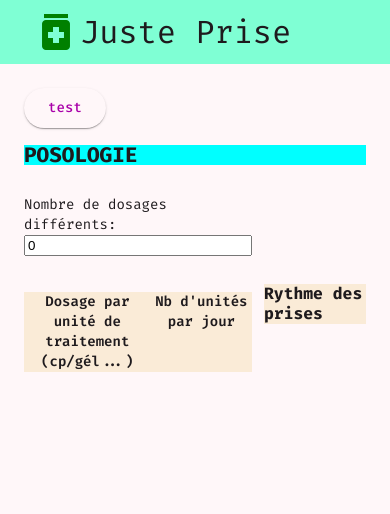
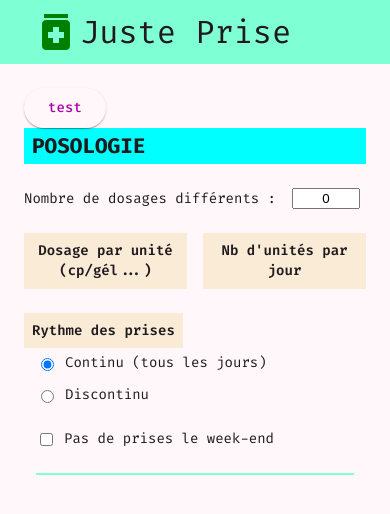
Before and after one commit to Camille-951/juste-prise, an Angular app: page / in a window 390 px wide. Shown: the top 514 px of the page. Built offline with nearby package versions, Linux system fonts and the light colour scheme.

Commit message:
Add rythm & UI - Updated UI. - Added rythm. - Connected values to form.

```diff
--- a/src/app/observance-form/observance-form.html
+++ b/src/app/observance-form/observance-form.html
@@ -1,22 +1,63 @@
 <div class="content">
     <button mat-raised-button (click)="printValues()">test</button>
+
     <div class="posologie">
         <h2 class="title">POSOLOGIE</h2>
+
         <div class="dose-number">
-            <span>Nombre de dosages différents:</span>
-            <input mat-input type="number" [formField]="posologieForm.doseNumber"/>
+            <span>Nombre de dosages différents :</span>
+            <input mat-input type="number" [formField]="posologieForm.doseNumber" />
         </div>
 
+        <div class="columns-wrapper">
+
             <div class="dose-lines">
-            <span class="header">Dosage par unité de traitement (cp/gél...)</span>
+                <span class="header">Dosage par unité (cp/gél...)</span>
                 <span class="header">Nb d'unités par jour</span>
-            @for (line of posologieModel().doseLines; track line.id) {
-                <input mat-input type="number"/>
-                <input mat-input type="number"/>
+
+                @for (line of posologieModel().doseLines; track line.id; let i = $index) {
+                    <div class="input-with-unit">
+                        <input mat-input type="number" [formField]="posologieForm.doseLines[i].dosePerUnit"/>
+                        <span>mg</span>
+                    </div>
+                    <input mat-input type="number" [formField]="posologieForm.doseLines[i].unitPerDay"/>
                 }
             </div>
+
             <div class="rythme">
-            <h3>Rythme des prises</h3>
+                <span class="header">Rythme des prises</span>
+
+                <div class="rythme-container">
+                    <div class="rythme-options">
+                        <div class="radio-group">
+                            <input type="radio" id="continu" value="continu" [formField]="posologieForm.rythm.mode" />
+                            <label for="continu">Continu (tous les jours)</label>
+
+                            <input type="radio" id="discontinu" value="discontinu" [formField]="posologieForm.rythm.mode" />
+                            <label for="discontinu">Discontinu</label>
+                        </div>
+
+                        <div class="checkbox-group">
+                            <input type="checkbox" id="weekends" [formField]="posologieForm.rythm.weekEnd"/>
+                            <label for="weekends">Pas de prises le week-end</label>
+                        </div>
+                    </div>
+
+                    <div class="rythme-details">
+                        @if (posologieForm.rythm.mode().value() === 'discontinu') {
+                            <div class="input-group">
+                                <label>Jours de traitement :</label>
+                                <input mat-input type="number" [formField]="posologieForm.rythm.traitement" />
+                            </div>
+                            <div class="input-group">
+                                <label>Jours de pause :</label>
+                                <input mat-input type="number" [formField]="posologieForm.rythm.pause" />
+                            </div>
+                        }
                     </div>
                 </div>
             </div>
+
+        </div>
+    </div>
+</div>
--- a/src/app/observance-form/observance-form.scss
+++ b/src/app/observance-form/observance-form.scss
@@ -1,45 +1,151 @@
+/*Cacher les flèches des inputs type number */
+input[type="number"]::-webkit-inner-spin-button,
+input[type="number"]::-webkit-outer-spin-button {
+    -webkit-appearance: none;
+    margin: 0;
+}
+
+input[type="number"] {
+    -moz-appearance: textfield;
+    appearance: textfield;
+}
+
 .content {
     padding: 24px;
 
     .posologie {
-        display: grid;
-        grid-template-columns: 1fr, 1fr;
-        gap: 12px;
-        grid-template-areas:
-            'title title'
-            'dose-number .'
-            'dose-lines rythme';
+        display: flex;
+        flex-direction: column;
+        gap: 24px;
+        max-width: 1200px;
 
-        .title{
-            grid-area: title;
+        .title {
             background-color: aqua;
-
+            margin: 0;
+            padding: 8px;
         }
 
         .dose-number {
-            grid-area: dose-number;
-            display: grid;
-            grid-column: auto auto;
-        }
+            display: flex;
+            align-items: center;
+            gap: 16px;
 
-        .dose-lines {
-            padding: 24px 0;
-            display: grid;
-            grid-template-columns: auto auto;
-            grid-area: dose-lines;
-
-            .header{
-                background-color: antiquewhite;
-                font-weight: 600;
+            input {
+                width: 60px;
                 text-align: center;
             }
         }
 
+        .columns-wrapper {
+            display: grid;
+            grid-template-columns: minmax(0, 1fr) minmax(0, 1fr);
+            gap: 48px;
+            align-items: start;
+        }
+
+        .dose-lines {
+            display: grid;
+            grid-template-columns: 1fr 1fr;
+            gap: 12px 16px;
+            align-items: center;
+
+            .header {
+                background-color: antiquewhite;
+                font-weight: 600;
+                text-align: center;
+                padding: 8px;
+            }
+
+            .input-with-unit {
+                display: flex;
+                align-items: center;
+                gap: 8px;
+
+                input {
+                    flex: 1;
+                    min-width: 0;
+                }
+            }
+
+            >input {
+                min-width: 0;
+            }
+        }
+
         .rythme {
-            grid-area: rythme;
-            h3 {
+            .header {
                 background-color: antiquewhite;
+                font-weight: 600;
+                text-align: center;
+                padding: 8px;
+            }
+
+            .rythme-container {
+                padding: 12px;
+                display: grid;
+                grid-template-columns: 220px minmax(0, 1fr);
+                gap: 24px;
+                align-items: start;
+            }
+
+            .radio-group {
+                display: grid;
+                grid-template-columns: auto 1fr;
+                gap: 12px 8px;
+                align-items: center;
+            }
+
+            .checkbox-group {
+                margin-top: 24px;
+                display: flex;
+                align-items: center;
+                gap: 8px;
+            }
+
+            .rythme-details {
+                display: flex;
+                flex-direction: column;
+                gap: 16px;
+                padding-left: 24px;
+                border-left: 2px solid aquamarine;
+
+                .input-group {
+                    display: flex;
+                    align-items: center;
+                    justify-content: space-between;
+                    gap: 12px;
+
+                    label {
+                        font-size: 14px;
+                        font-weight: 500;
+                        white-space: nowrap;
+                    }
+
+                    input {
+                        width: 50px;
+                        text-align: center;
+                        padding: 4px;
+                    }
+                }
             }
         }
     }
 }
+
+@media (max-width: 900px) {
+    .content .posologie .columns-wrapper {
+        grid-template-columns: 1fr;
+        gap: 32px;
+    }
+
+    .content .posologie .rythme .rythme-container {
+        grid-template-columns: 1fr;
+    }
+
+    .content .posologie .rythme .rythme-details {
+        border-left: none;
+        border-top: 2px solid aquamarine;
+        padding-left: 0;
+        padding-top: 16px;
+    }
+}
--- a/src/app/observance-form/observance-form.ts
+++ b/src/app/observance-form/observance-form.ts
@@ -15,9 +15,9 @@ interface DoseLine {
 }
 
 interface Rythme {
-  continu: boolean;
-  traitement?: number;
-  pause?: number;
+  mode: 'continu' | 'discontinu';
+  traitement: number | null;
+  pause: number | null;
   weekEnd: boolean;
 }
 
@@ -33,8 +33,10 @@ export class ObservanceForm {
     doseNumber: 0,
     doseLines: [],
     rythm: {
-      continu: true,
+      mode: 'continu',
       weekEnd: false,
+      traitement: null,
+      pause: null
     }
   });
 
```
Lines whose indentation alone changed are shown as unchanged.
